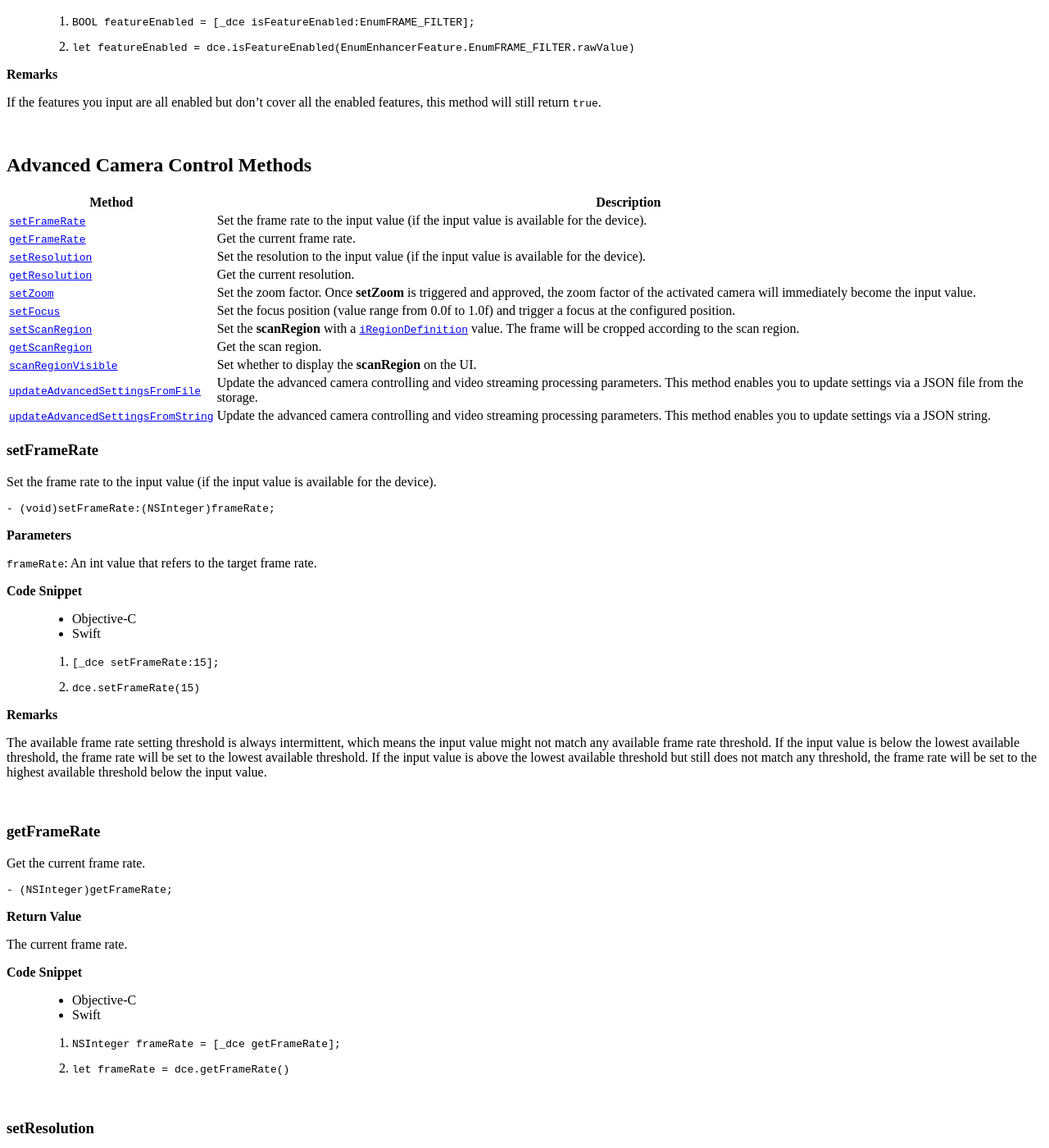
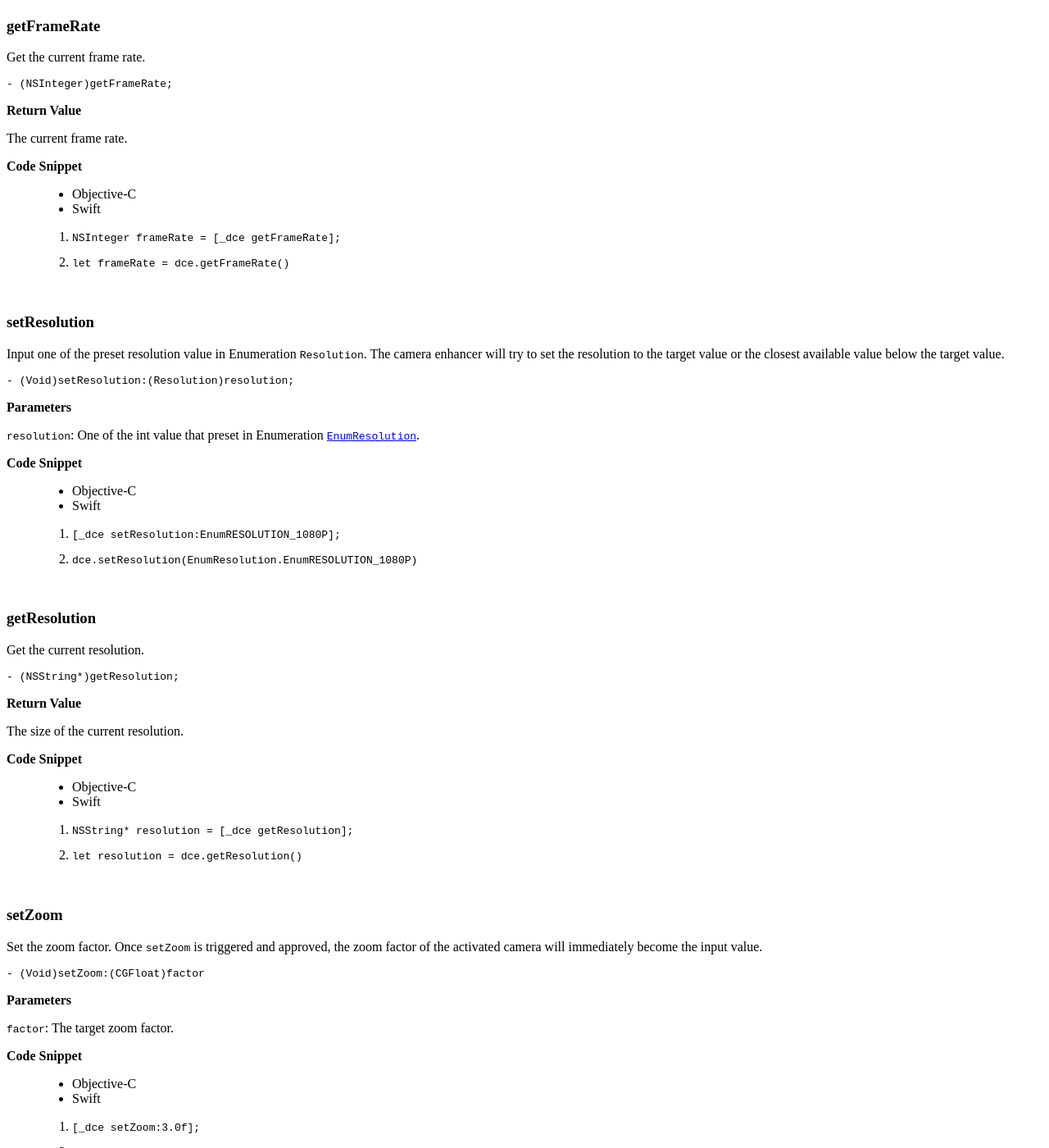
Before and after one commit to dynamsoft-docs/document-normalizer-docs, a Jekyll site: the page built from programming/ios/api-reference/camera-enhancer/camera-enhancer.md, in a window 1280 px wide and 1400 px high, scrolled down 8952 px. Shown: the whole window at 82% size. Built offline with Jekyll 4.4.1, drawn with Linux system fonts in a browser that asks for light colours; some of the changed text lies outside the part shown.

Commit message:
update initLicense

````diff
--- a/programming/ios/api-reference/camera-enhancer/camera-enhancer.md
+++ b/programming/ios/api-reference/camera-enhancer/camera-enhancer.md
@@ -32,7 +32,6 @@ The main class of `DynamsoftCameraEnhancer`. It contains APIs that enable user t
 | Method | Description |
 | ------ | ----------- |
 | [`initWithView`](#initwithview) | Initialize the camera enhancer with the camera view |
-| [`initLicense`](#initlicense) | **Deprecated**. Set product key and activate the SDK. |
 | [`getVersion`](#getversion) | Get the SDK version. |
 
 &nbsp;
@@ -66,41 +65,6 @@ let dce = DynamsoftCameraEnhancer.init(view: dceCameraView)
 
 &nbsp;
 
-### initLicense
-
-> The method is deprecated.
-
-Set product key and activate the SDK. It is recommended to initialize the license in `AppDelegate.m`.
-
-```objc
-+(void)initLicense:(NSString*)license verificationListener:(id) verificationListener;
-```
-
-**Parameters**
-
-`license`: The product key.
-`verificationListener`: The listener that handles callback when the license server returns. See also [`DCELicenseVerificationListener`](protocol-licenselistener.md).
-
-**Code Snippet**
-
-<div class="sample-code-prefix"></div>
->- Objective-C
->- Swift
->
->1.
-```objc
-[DynamsoftCameraEnhancer initLicense:@"Put your license here" verificationDelegate: self];
-- (void)DCELicenseVerificationCallback:(bool)isSuccess error:(NSError *)error{
-}
-```
-2.
-```swift
-DynamsoftCameraEnhancer.initLicense("Put your license here", verificationDelegate: self)
-func dceLicenseVerificationCallback(_ isSuccess: Bool, error: Error?) {
-}
-```
-
-&nbsp;
 
 ### getVersion
 
@@ -655,7 +619,6 @@ If the features you input are all enabled but don't cover all the enabled featur
 
 | Method | Description |
 | ------ | ----------- |
-| [`setFrameRate`](#setframerate) | Set the frame rate to the input value (if the input value is available for the device). |
 | [`getFrameRate`](#getframerate) | Get the current frame rate. |
 | [`setResolution`](#setresolution) | Set the resolution to the input value (if the input value is available for the device). |
 | [`getResolution`](#getresolution) | Get the current resolution. |
@@ -666,39 +629,6 @@ If the features you input are all enabled but don't cover all the enabled featur
 | [`scanRegionVisible`](#scanregionvisible) | Set whether to display the **scanRegion** on the UI. |
 | [`updateAdvancedSettingsFromFile`](#updateadvancedsettingsfromfile) | Update the advanced camera controlling and video streaming processing parameters. This method enables you to update settings via a JSON file from the storage. |
 | [`updateAdvancedSettingsFromString`](#updateadvancedsettingsfromstring) | Update the advanced camera controlling and video streaming processing parameters. This method enables you to update settings via a JSON string. |
-
-### setFrameRate
-
-Set the frame rate to the input value (if the input value is available for the device).
-
-```objc
-- (void)setFrameRate:(NSInteger)frameRate;
-```
-
-**Parameters**
-
-`frameRate`: An int value that refers to the target frame rate.
-
-**Code Snippet**
-
-<div class="sample-code-prefix"></div>
->- Objective-C
->- Swift
->
->1.
-```objc
-[_dce setFrameRate:15];
-```
-2.
-```swift
-dce.setFrameRate(15)
-```
-
-**Remarks**
-
-The available frame rate setting threshold is always intermittent, which means the input value might not match any available frame rate threshold. If the input value is below the lowest available threshold, the frame rate will be set to the lowest available threshold. If the input value is above the lowest available threshold but still does not match any threshold, the frame rate will be set to the highest available threshold below the input value.
-
-&nbsp;
 
 ### getFrameRate
 
````
Also changed, not shown: programming/android/api-reference/camera-enhancer/camera-enhancer.md (+2 -29 lines), programming/android/api-reference/interface-index.md (+1 -1 lines), programming/android/api-reference/license-manager.md (+3 -2 lines), programming/android/user-guide.md (+1 -4 lines), programming/ios/user-guide.md (+0 -3 lines).
